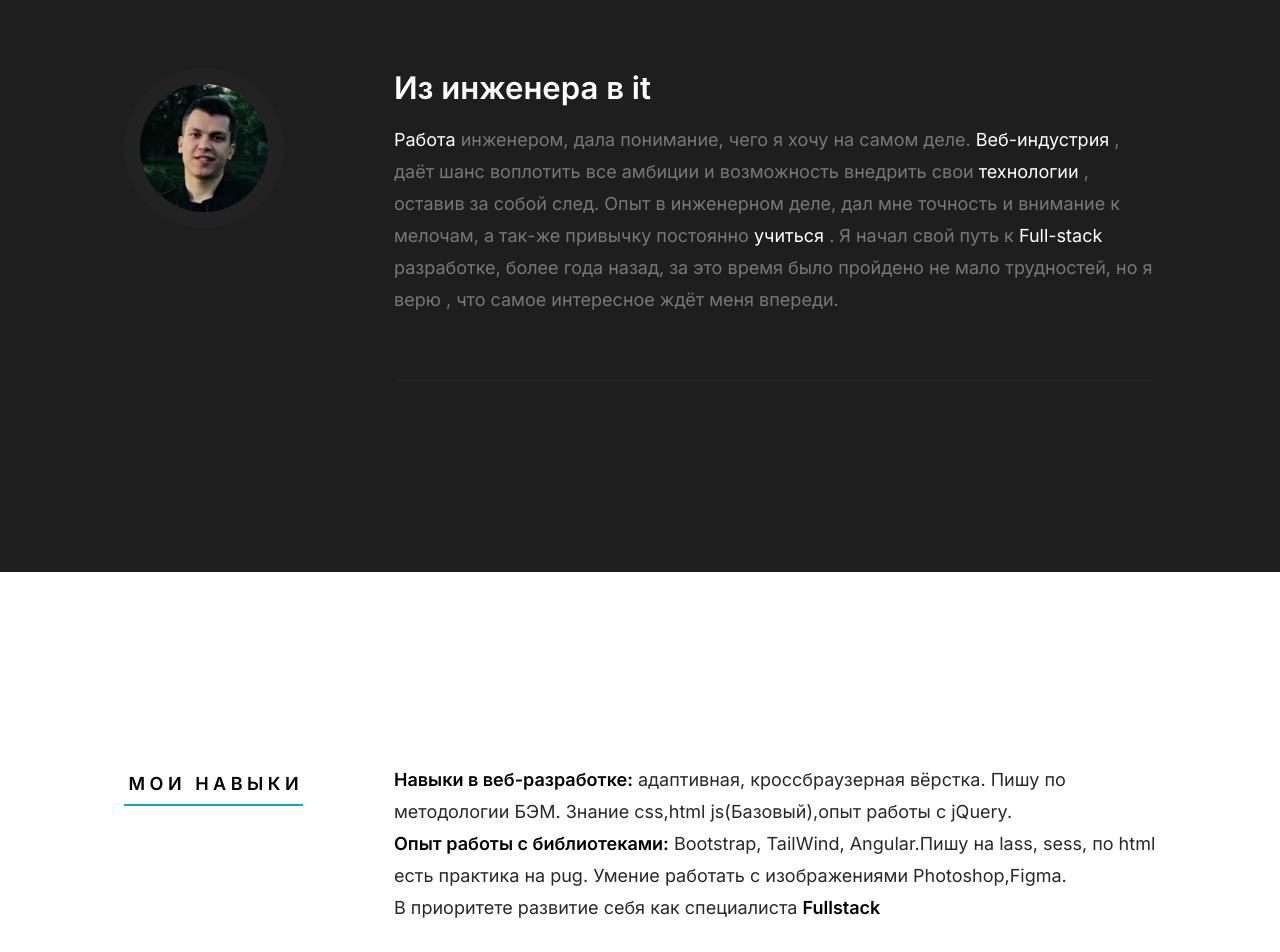
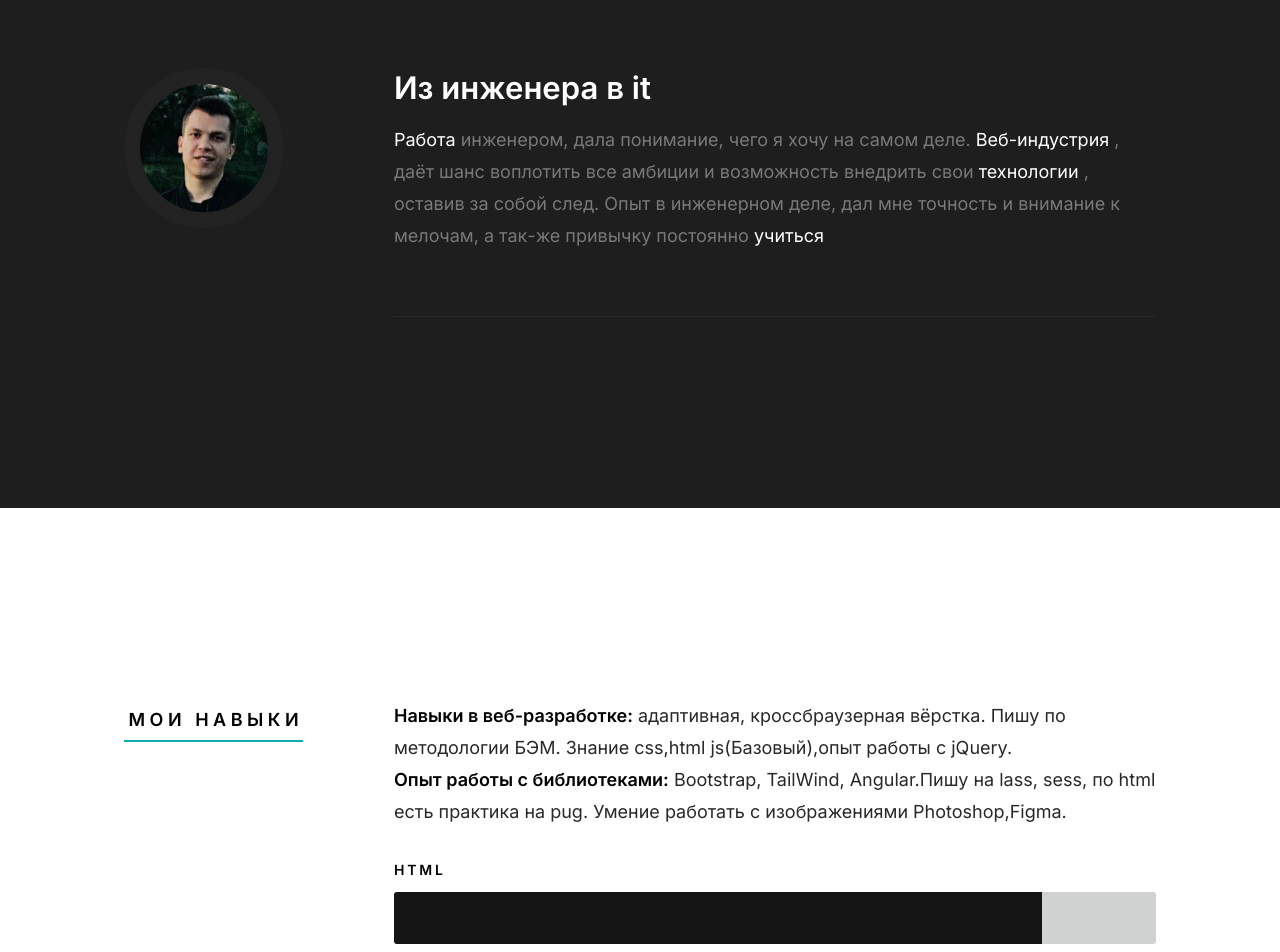
Before and after one commit to Igor-Chernov55/Igor-Chernov55.github.io, a plain HTML site: page index.html in a window 1280 px wide. Shown: the part 940-1892 px from the top of the page. Drawn offline with Linux system fonts and the light colour scheme.

Commit message:
changed files

```diff
--- a/index.html
+++ b/index.html
@@ -78,7 +78,7 @@
             <div class="column large-9 tab-12 s-about__content">
                 <h3>Из инженера в it</h3>
                 <p>
-               <span>Работа</span>  инженером, дала понимание, чего я хочу на самом деле. <span>Веб-индустрия</span>  , даёт шанс воплотить все амбиции и возможность внедрить свои <span>технологии</span> , оставив за собой след. Опыт в инженерном деле, дал мне точность и внимание к мелочам, а так-же привычку постоянно <span>учиться</span> . Я начал свой путь к <span>Full-stack</span> разработке, более года назад, за это время было пройдено не мало трудностей, но я верю , что самое интересное ждёт меня впереди.
+               <span>Работа</span>  инженером, дала понимание, чего я хочу на самом деле. <span>Веб-индустрия</span>  , даёт шанс воплотить все амбиции и возможность внедрить свои <span>технологии</span> , оставив за собой след. Опыт в инженерном деле, дал мне точность и внимание к мелочам, а так-же привычку постоянно <span>учиться</span>
                 </p>
 
                 <hr>
@@ -102,7 +102,7 @@
 
                     <p>
                         <strong>Навыки в веб-разработке:</strong>  адаптивная, кроссбраузерная вёрстка. Пишу по методологии БЭМ. Знание css,html js(Базовый),опыт работы с jQuery. <br> <strong>Опыт работы с библиотеками:</strong>  Bootstrap, TailWind, Angular.Пишу на lass, sess, по html есть практика на pug. Умение работать с изображениями Photoshop,Figma. <br>
-                         В приоритете развитие себя как специалиста <strong>Fullstack</strong>
+
                     </p>
 
                     <ul class="skill-bars-fat">
```
